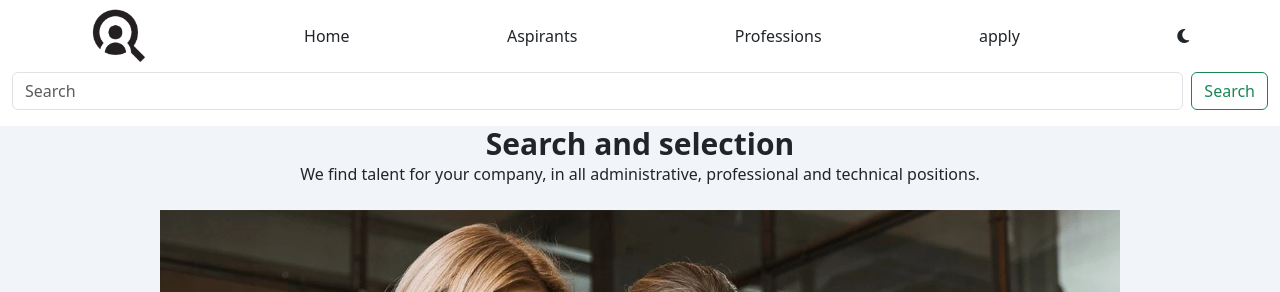
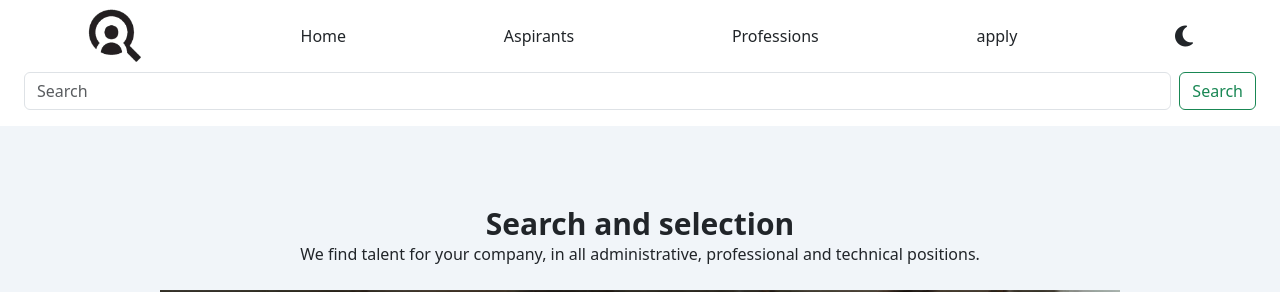
Before and after one commit to rogallardo06/PracticaProfesional, a React (Vite) app in the folder Frontend/vite+React-Project/: page / in a window 1280 px wide. Shown: the top 292 px of the page. Built offline with nearby package versions, Linux system fonts and the light colour scheme; no server answers.

Commit message:
Minor changes

```diff
--- a/Frontend/vite+React-Project/src/App.jsx
+++ b/Frontend/vite+React-Project/src/App.jsx
@@ -28,9 +28,9 @@ function App() {
     <>
       <header>
 
-        <div className="container-fluid pb-3 dark:bg-neutral-900 dark:text-white">
+        <div className="pb-3 dark:bg-neutral-900 dark:text-white">
 
-          <nav className="navbar place-content-around">
+          <nav className="flex items-center p-2 place-content-around">
 
             <a className="w-8 sm:w-14" href="#">
               <img src="/images/recruiting-logo.png" alt="Logo" class="img-fluid"/>
@@ -48,11 +48,11 @@ function App() {
             <i className="fa-solid fa-right-to-bracket active d-sm-none"></i>
             <a className="d-sm-block d-none" href="#">apply</a>
 
-            <button onClick={handleChangeTheme}><i className="fa-solid fa-moon"></i></button>
+            <button onClick={handleChangeTheme}><i className="fa-solid fa-moon text-2xl"></i></button>
 
           </nav>
 
-          <form className="flex">
+          <form className="flex px-4">
               <input className="form-control me-2 dark:bg-zinc-800 dark:text-white" type="search" placeholder="Search" aria-label="Search" />
               <button className="btn btn-outline-success" type="submit">Search</button>
           </form>
@@ -63,7 +63,7 @@ function App() {
 
       <div className='bg-slate-100 dark:bg-stone-950 dark:text-white'>
 
-        <h2 className="text-3xl text-center font-bold pl-4 pr-4">Search and selection</h2>
+        <h2 className="text-3xl text-center font-bold pt-20 px-4">Search and selection</h2>
         <p className="text-center pl-4 pr-4">We find talent for your company, in all administrative, professional and technical positions.</p>
 
         <img className="w-full pt-4 pb-4 sm:pl-16 sm:pr-16 md:px-40" src="./images/banner.jpg" alt="Rcursos Humanos"/>
--- a/Frontend/vite+React-Project/src/Components/Content/Card/Card.jsx
+++ b/Frontend/vite+React-Project/src/Components/Content/Card/Card.jsx
@@ -1,7 +1,7 @@
 function Card({imagen, nombre, apellido}) {
 
     return (
-    <div class="card mx-auto mb-5 w-64 dark:bg-stone-700">
+    <div class="card mx-auto mb-5 w-60 dark:bg-stone-700">
         <img src={imagen} class="card-img-top" alt="imagen de aspirante"/>
             <div class="card-body dark:bg-zinc-950 dark:text-white">
                 <h5 class="card-title">{nombre} {apellido}</h5>
--- a/Frontend/vite+React-Project/src/Components/Content/Content.jsx
+++ b/Frontend/vite+React-Project/src/Components/Content/Content.jsx
@@ -92,7 +92,7 @@ export default function Content() {
 
             {!isLoading ? (<>
 
-                <div className="slider-container w-full">
+                <div className="slider-container">
 
                     <Slider ref={slider => (sliderRef = slider)} {...settings}>
 
@@ -112,13 +112,16 @@ export default function Content() {
 
                 </div>
 
-            <div class="mx-10 dark:bg-stone-600">
-                <a href="#" className="list-group-item p-2 bg-dark text-white">List of Professions</a>
+                <div class="mx-10 dark:bg-stone-600 border rounded-xl">
+                    <a href="#" className="list-group-item p-2 bg-stone-900 text-white">List of Professions</a>
                     {Array.isArray(professions) && professions.map((profession,i) => <Row key={i + profession.name} nombre={profession.name}/>)}
                 </div>
 
-            </>) :
-            <div className="d-flex justify-content-center align-items-center" style={{height: "100vh"}}>
+                </>)
+
+                :
+
+                <div className="flex justify-content-center align-items-center" style={{height: "100vh"}}>
                     <div className="spinner-border" role="status">
                         <span className="visually-hidden">Loading...</span>
                     </div>
--- a/Frontend/vite+React-Project/src/Components/Content/Row/Row.jsx
+++ b/Frontend/vite+React-Project/src/Components/Content/Row/Row.jsx
@@ -1,7 +1,7 @@
 function Row({ nombre}) {
 
     return (
-        <a href="#" className="list-group-item list-group-item-action p-2 bg-tertiary dark:bg-zinc-950">{nombre}</a>
+        <a href="#" className="flex p-2 bg-tertiary dark:bg-neutral-950">{nombre}</a>
     )
 }
 
--- a/Frontend/vite+React-Project/src/index.css
+++ b/Frontend/vite+React-Project/src/index.css
@@ -1,3 +1,7 @@
 @tailwind base;
 @tailwind components;
 @tailwind utilities;
+
+section div:last-child a{
+    border-bottom: solid 1px gray;
+}
```
Also changed, not shown: 1 other file (tests, documents, lock files or other folders). Lines whose indentation alone changed are shown as unchanged.
